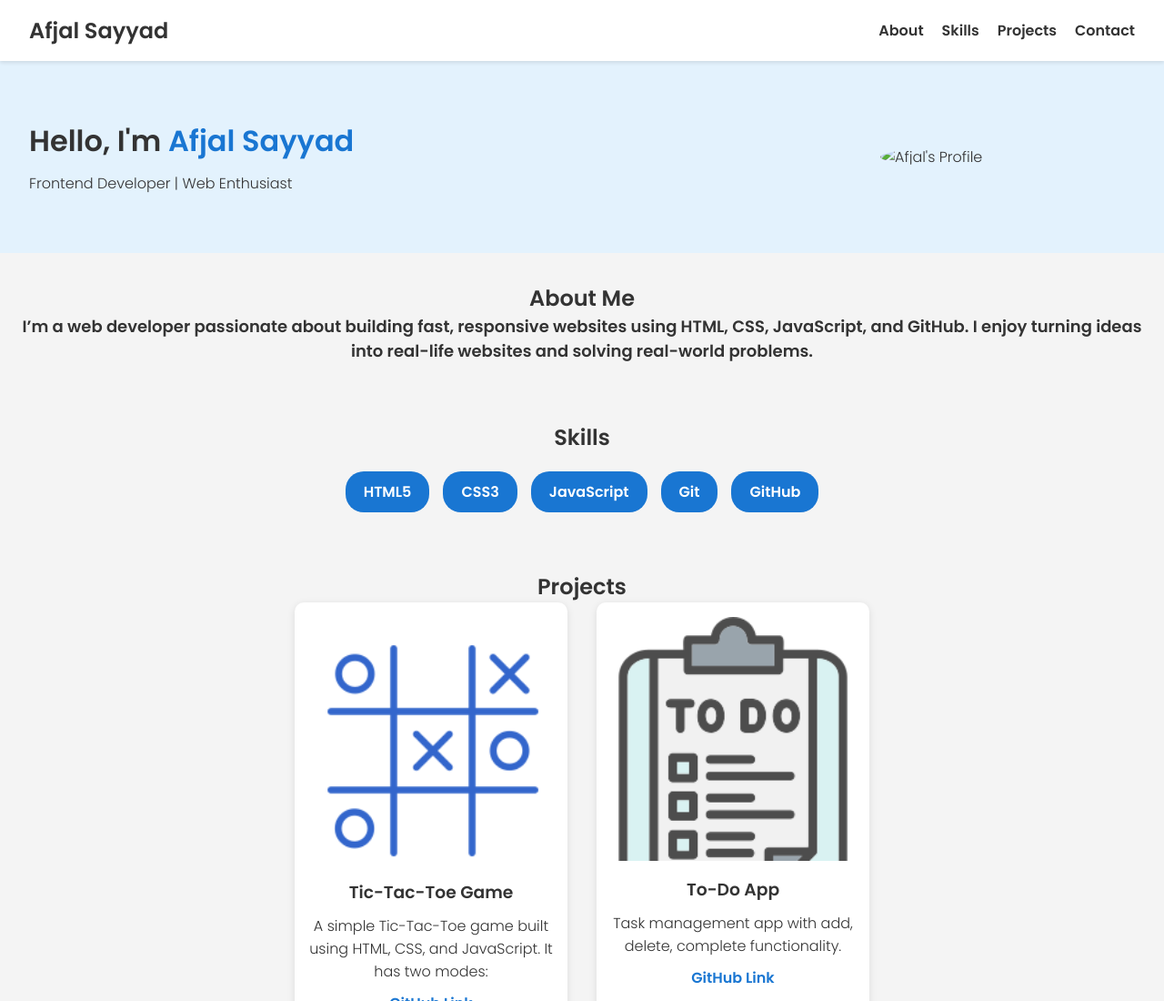
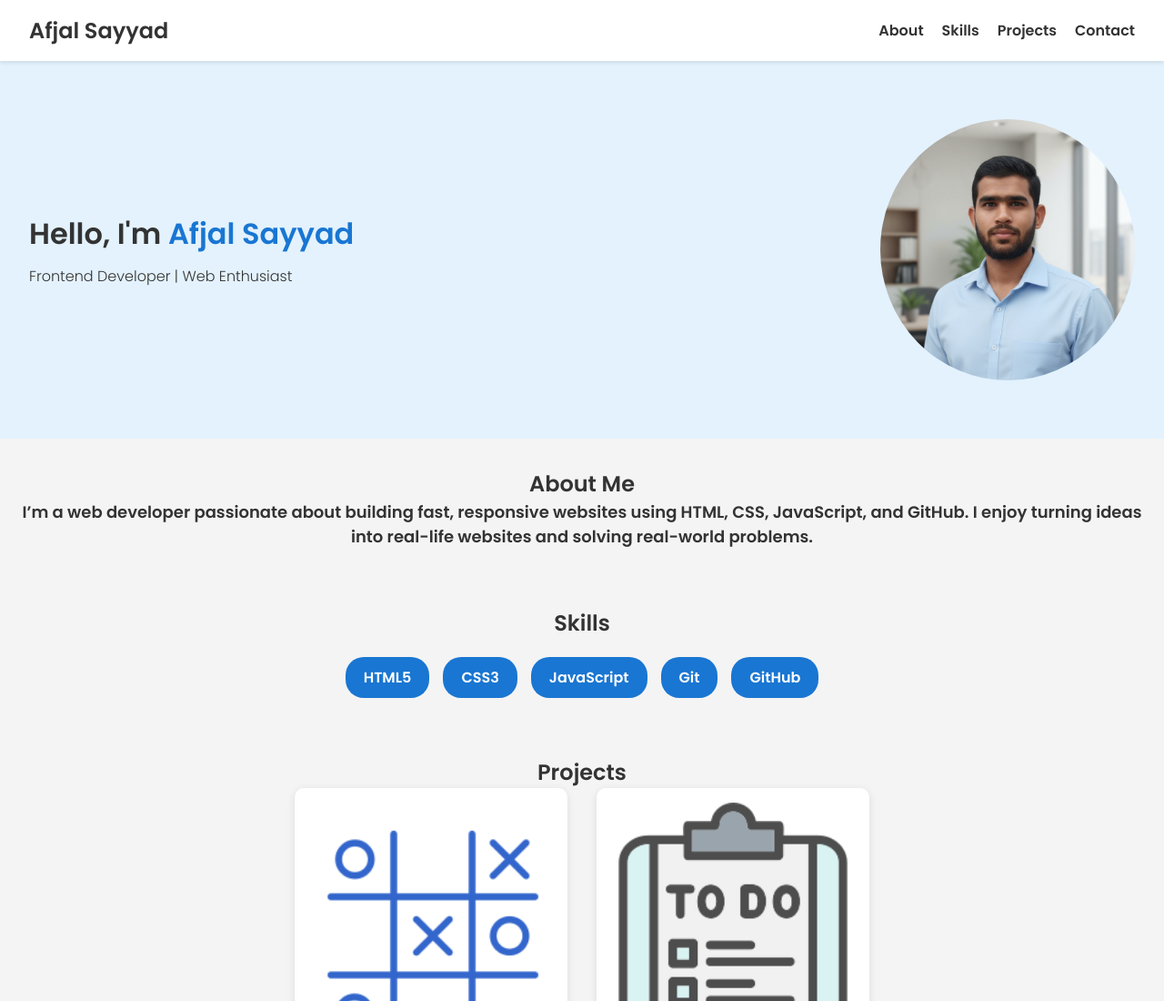
Before and after one commit to afjalsayyad/Portfolio, a plain HTML site: page index.html in a window 1280 px wide. Shown: the top 1100 px of the page at 91% size. Drawn offline with Linux system fonts and the light colour scheme.

Commit message:
Added profile photo

```diff
--- a/index.html
+++ b/index.html
@@ -28,7 +28,7 @@
       <p>Frontend Developer | Web Enthusiast</p>
 
     </div>
-    <img src="batman1.jpg" alt="Afjal's Profile">
+    <img src="profile  photo.png" alt="Afjal's Profile">
   </section>
 
   <section id="about" class="section">
```
Also changed, not shown: profile  photo.png (added).
